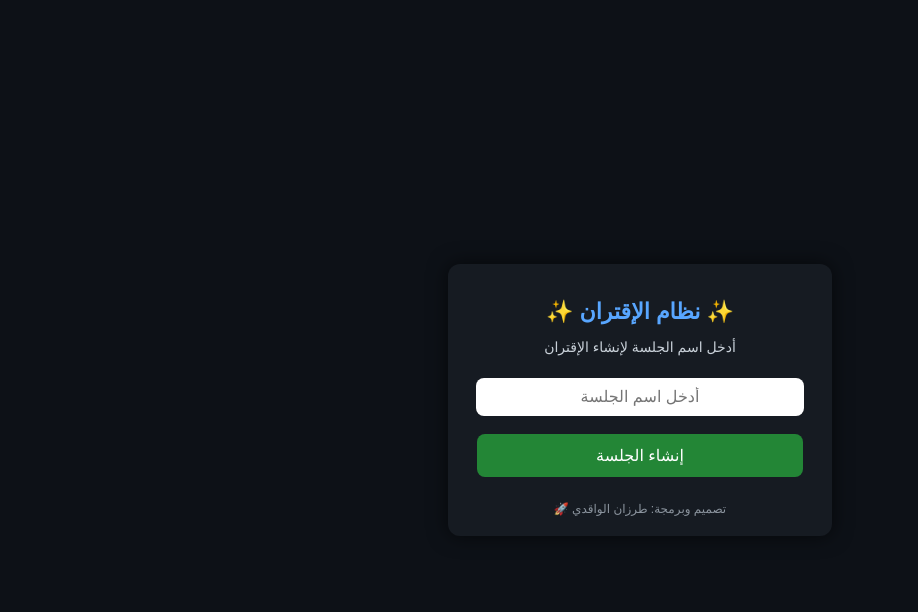
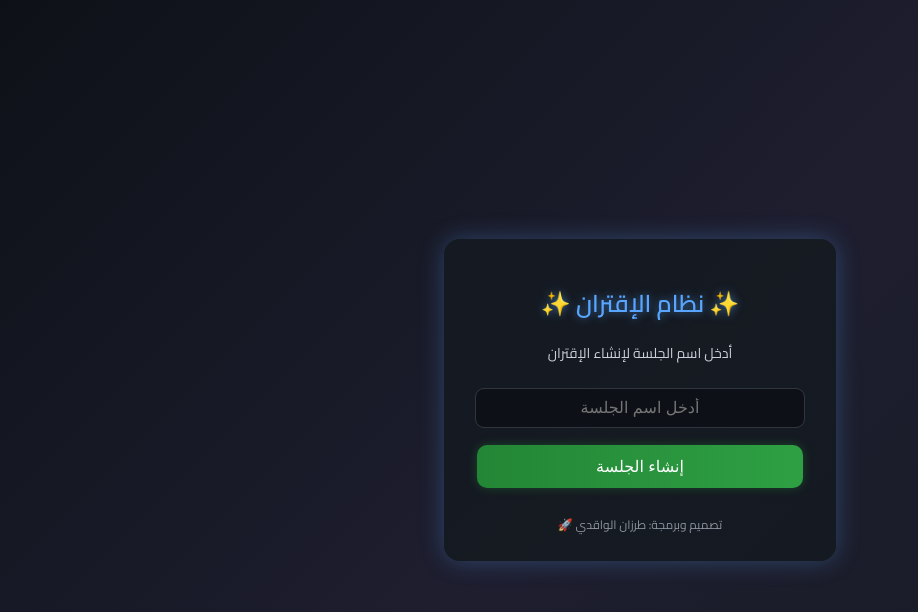
Before and after one commit to TARZAN-XD/bot-XD, a website: page public/index.html in a window 1280 px wide. Shown: the whole page, without its empty margins (0-918 px from the left). Drawn offline with Linux system fonts and the light colour scheme.

Commit message:
Update index.html

```diff
--- a/public/index.html
+++ b/public/index.html
@@ -5,34 +5,53 @@
 <meta name="viewport" content="width=device-width, initial-scale=1.0">
 <title>🚀 نظام الإقتران - طرزان الواقدي</title>
 <style>
+    @import url('https://fonts.googleapis.com/css2?family=Cairo:wght@400;600&display=swap');
+
     body {
         font-family: 'Cairo', sans-serif;
-        background: #0d1117;
+        background: linear-gradient(135deg, #0d1117, #1e1e2f, #161b22);
         color: #fff;
         display: flex;
         justify-content: center;
         align-items: center;
         min-height: 100vh;
         margin: 0;
+        animation: bgMove 10s ease infinite alternate;
     }
+
+    @keyframes bgMove {
+        from { background-position: left; }
+        to { background-position: right; }
+    }
+
     .container {
-        max-width: 400px;
-        background: #161b22;
-        border-radius: 12px;
-        padding: 20px;
+        max-width: 420px;
+        background: rgba(22, 27, 34, 0.95);
+        border-radius: 16px;
+        padding: 25px;
         text-align: center;
-        box-shadow: 0 0 20px rgba(0,0,0,0.6);
+        box-shadow: 0 0 25px rgba(88,166,255,0.3);
+        animation: fadeIn 1.2s ease;
     }
+
+    @keyframes fadeIn {
+        from { opacity: 0; transform: scale(0.9); }
+        to { opacity: 1; transform: scale(1); }
+    }
+
     h1 {
-        font-size: 22px;
-        margin-bottom: 10px;
+        font-size: 24px;
+        margin-bottom: 12px;
         color: #58a6ff;
+        text-shadow: 0 0 8px rgba(88,166,255,0.6);
     }
+
     p {
         color: #c9d1d9;
         font-size: 14px;
         margin-bottom: 15px;
     }
+
     input {
         width: 90%;
         padding: 10px;
@@ -41,51 +60,77 @@
         border: none;
         text-align: center;
         font-size: 16px;
+        background: #0d1117;
+        color: #fff;
+        outline: 1px solid #30363d;
+        transition: 0.3s;
     }
+    input:focus {
+        outline: 1px solid #58a6ff;
+        box-shadow: 0 0 6px #58a6ff;
+    }
+
     button {
         width: 95%;
         padding: 12px;
-        background: #238636;
+        background: linear-gradient(90deg,#238636,#2ea043);
         color: white;
         font-size: 16px;
         border: none;
-        border-radius: 8px;
+        border-radius: 10px;
         margin: 10px 0;
         cursor: pointer;
         transition: 0.3s;
+        box-shadow: 0 0 10px rgba(35,134,54,0.4);
     }
     button:hover {
-        background: #2ea043;
+        background: linear-gradient(90deg,#2ea043,#3fb950);
+        transform: scale(1.03);
+        box-shadow: 0 0 15px rgba(35,134,54,0.6);
     }
+
     #qr img {
-        width: 200px;
+        width: 220px;
         margin-top: 15px;
-        border-radius: 8px;
+        border-radius: 10px;
         border: 2px solid #58a6ff;
+        box-shadow: 0 0 15px rgba(88,166,255,0.5);
+        animation: fadeIn 0.8s ease;
     }
+
     .footer {
         margin-top: 15px;
         font-size: 12px;
         color: #8b949e;
     }
+
     .pair-section {
         display: none;
         margin-top: 20px;
+        animation: fadeIn 1s ease;
     }
+
     #pairCode {
         font-size: 20px;
         font-weight: bold;
         color: #58a6ff;
         margin-top: 10px;
+        text-shadow: 0 0 6px rgba(88,166,255,0.7);
     }
+
     .copy-btn {
         background: #444c56;
         color: #fff;
         font-size: 14px;
         margin-top: 8px;
-        padding: 8px;
+        padding: 8px 12px;
         border-radius: 6px;
         cursor: pointer;
+        transition: 0.3s;
+    }
+    .copy-btn:hover {
+        background: #596169;
+        transform: scale(1.05);
     }
 </style>
 </head>
```
